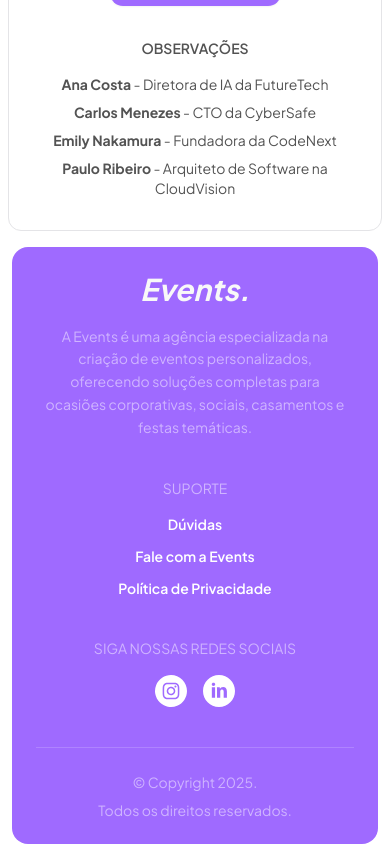
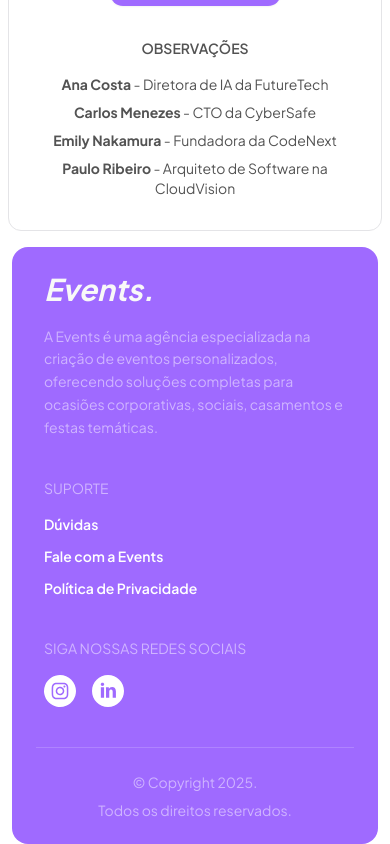
Before and after one commit to FCorleth/projetoEvento, a Next.js app: page /eventos/1 in a window 390 px wide. Shown: the part 788-1632 px from the top of the page. Built offline with nearby package versions, Linux system fonts and the light colour scheme.

Commit message:
feat: Melhorias na responsividade do Footer

```diff
--- a/src/app/eventos/[id]/page.tsx
+++ b/src/app/eventos/[id]/page.tsx
@@ -61,7 +61,7 @@ const Page = () => {
             </li>
           </ul>
 
-          <div className="flex flex-col lg:flex-row gap-4 lg:gap-8 mt-6 lg:mt-[27px] justify-center lg:justify-start">
+          <div className="flex flex-col lg:flex-col gap-4 lg:gap-3 mt-6 lg:mt-[27px] justify-center lg:justify-start">
             <span className="text-sm lg:text-[15px] font-regular flex gap-2 lg:gap-[9px] items-center justify-center lg:justify-start">
               <Image
                 alt="localização"
--- a/src/components/Footer.tsx
+++ b/src/components/Footer.tsx
@@ -5,7 +5,7 @@ const Footer = () => {
   return (
     <footer className="mx-3 md:m-[32px] p-6 md:p-[83px] bg-[#9F6AFF] rounded-2xl md:rounded-[45px]">
       <div className="flex flex-col lg:flex-row gap-10 md:gap-8 lg:gap-0 items-center lg:items-start">
-        <div className="w-full max-w-[95%] lg:max-w-[370px] text-center lg:text-left">
+        <div className="w-full max-w-[95%] lg:max-w-[370px] text-left">
           <h1 className="font-extrabold italic text-3xl sm:text-4xl lg:text-[74px] text-[#F8F8F8] leading-tight lg:leading-none mb-4 lg:mb-[26px]">
             Events.
           </h1>
@@ -15,11 +15,11 @@ const Footer = () => {
             corporativas, sociais, casamentos e festas temáticas.
           </p>
         </div>
-        <div className="w-full max-w-[95%] lg:max-w-none leading-normal lg:leading-none lg:ml-[100px] xl:ml-[188px] text-center lg:text-left">
+        <div className="w-full max-w-[95%] lg:max-w-none leading-normal lg:leading-none lg:ml-[100px] xl:ml-[188px] text-left">
           <h2 className="font-regular text-sm sm:text-base lg:text-[20px] text-[#CFB4FF] mb-4 lg:mb-[21px] uppercase">
             SUPORTE
           </h2>
-          <div className="font-semibold text-sm sm:text-base lg:text-[20px] text-[#FFFFFF] gap-3 lg:gap-[17px] flex flex-col items-center lg:items-start">
+          <div className="font-semibold text-sm sm:text-base lg:text-[20px] text-[#FFFFFF] gap-3 lg:gap-[17px] flex flex-col lg:items-start">
             <p className="hover:text-[#CFB4FF] transition-colors cursor-pointer">
               Dúvidas
             </p>
@@ -31,11 +31,11 @@ const Footer = () => {
             </p>
           </div>
         </div>
-        <div className="w-full max-w-[95%] lg:max-w-none lg:ml-[40px] xl:ml-[57px] text-center lg:text-left">
+        <div className="w-full max-w-[95%] lg:max-w-none lg:ml-[40px] xl:ml-[57px] text-left">
           <h2 className="font-regular text-sm sm:text-base lg:text-[20px] text-[#CFB4FF] mb-4 lg:mb-[21px] w-full lg:w-[151px] leading-normal lg:leading-none uppercase">
             SIGA NOSSAS REDES SOCIAIS
           </h2>
-          <div className="flex gap-4 lg:gap-[20px] justify-center lg:justify-start">
+          <div className="flex gap-4 lg:gap-[20px] lg:justify-start">
             <Image
               alt="Instagram"
               src="/instagram.svg"
```
